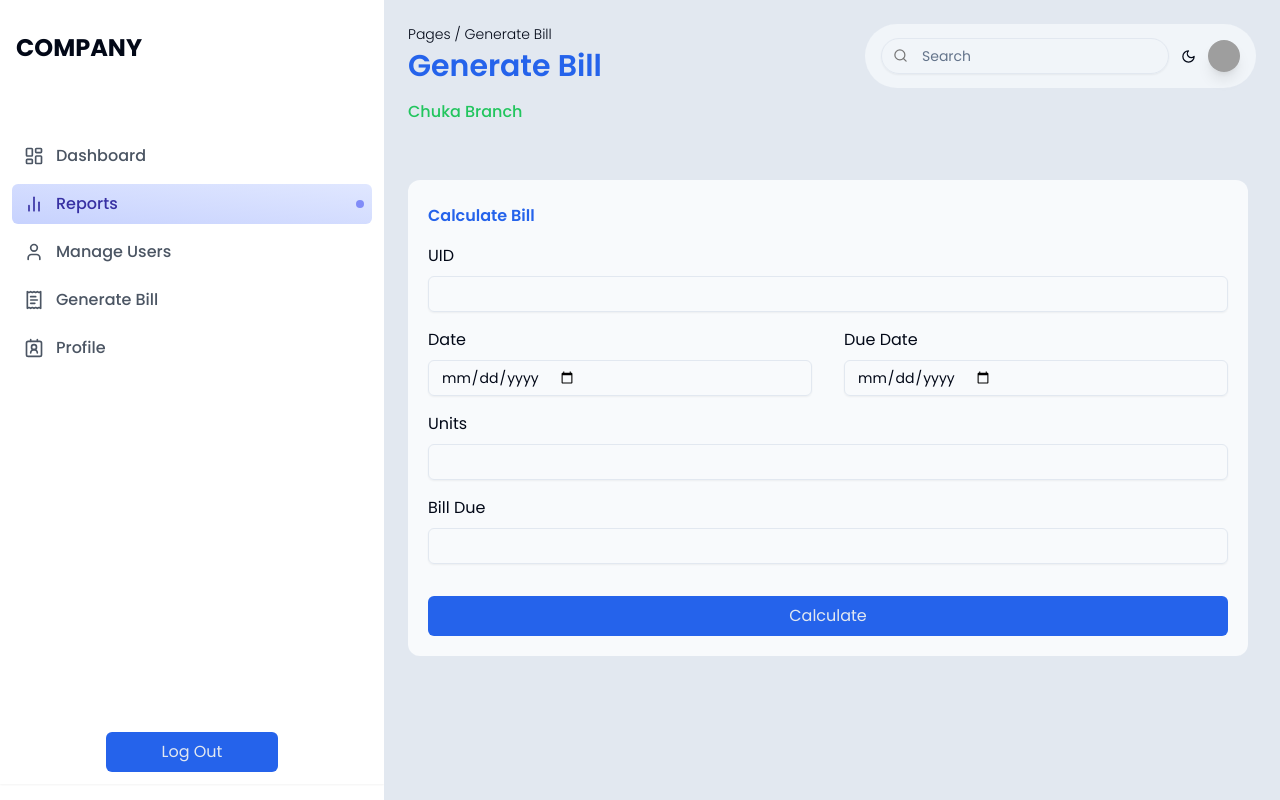
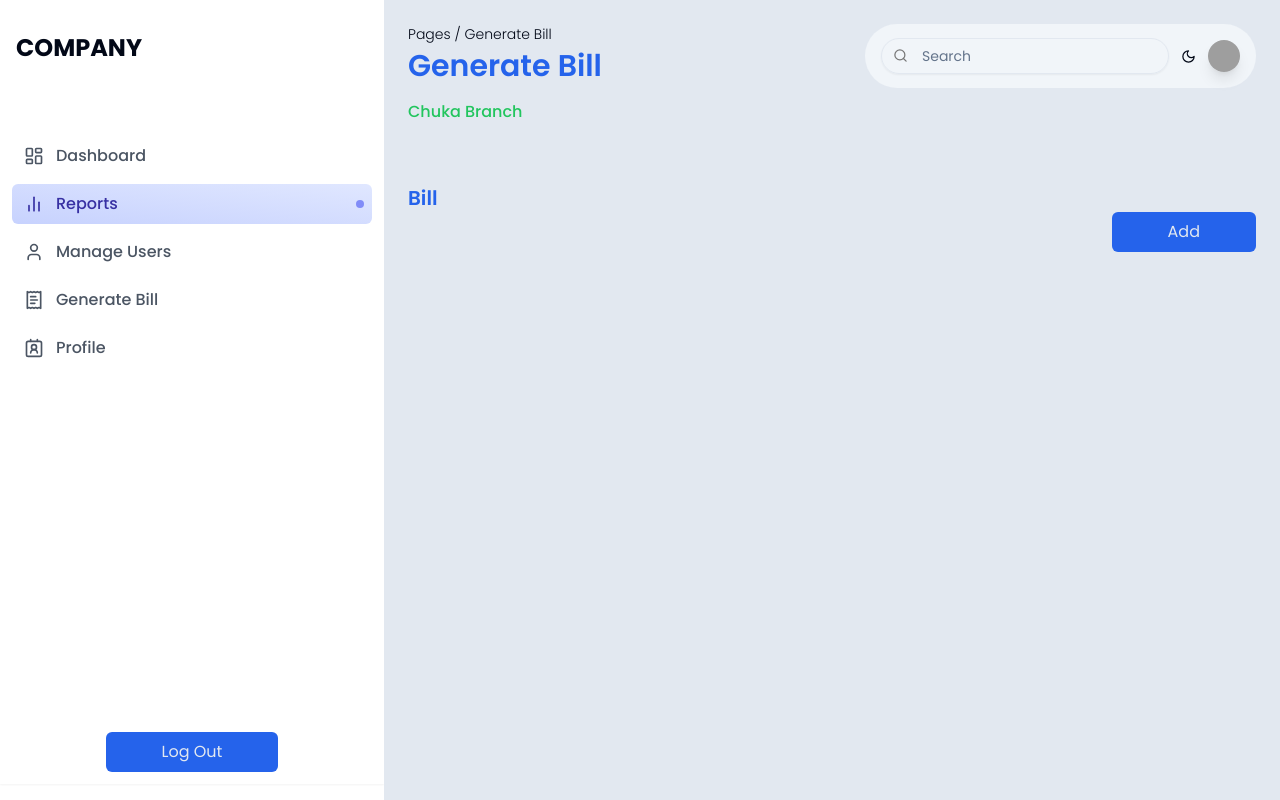
Before and after one commit to deluxesande/nextjs-ems-dashboard, a Next.js app: page /generate-bill in a window 1280 px wide. Built offline with nearby package versions, Linux system fonts and the light colour scheme; grey boxes are pictures that could not be loaded.

Commit message:
(Add): generate bill form

```diff
--- /dev/null
+++ b/components/GenerateBillForm/index.tsx
@@ -0,0 +1,83 @@
+import React, { Dispatch, SetStateAction } from "react";
+import { Input } from "@/components/ui/input";
+
+const GenerateBillForm: React.FC<{
+    setAddBill: Dispatch<SetStateAction<boolean>>;
+}> = ({ setAddBill }) => {
+    const handleSubmit = (e: React.MouseEvent<HTMLButtonElement>) => {
+        e.preventDefault();
+        setAddBill(false);
+    };
+
+    return (
+        <div
+            className="bg-slate-50 p-5 mt-14 rounded-xl"
+            style={{ width: "calc(100vw - 440px)" }}
+        >
+            <h1 className="text-primary font-semibold text-xl my-1">
+                Calculate Bill
+            </h1>
+            <div className="mt-4">
+                <label htmlFor="uid" className="text-md">
+                    UID
+                </label>
+                <Input
+                    id="uid"
+                    type="text"
+                    className="rounded-md w-full mt-2"
+                />
+            </div>
+            <div className="flex w-full gap-8">
+                <div className="mt-4 flex-1">
+                    <label htmlFor="uid" className="text-md">
+                        Date
+                    </label>
+                    <Input
+                        id="uid"
+                        type="date"
+                        className="rounded-md w-full mt-2"
+                    />
+                </div>
+                <div className="mt-4 flex-1">
+                    <label htmlFor="uid" className="text-md">
+                        Due Date
+                    </label>
+                    <Input
+                        id="uid"
+                        type="date"
+                        className="rounded-md w-full mt-2"
+                    />
+                </div>
+            </div>
+            <div className="mt-4">
+                <label htmlFor="uid" className="text-md">
+                    Units
+                </label>
+                <Input
+                    id="uid"
+                    type="text"
+                    className="rounded-md w-full mt-2"
+                />
+            </div>
+            <div className="mt-4">
+                <label htmlFor="uid" className="text-md">
+                    Bill Due
+                </label>
+                <Input
+                    id="uid"
+                    type="text"
+                    className="rounded-md w-full mt-2"
+                />
+            </div>
+            <button
+                type="submit"
+                className="bg-primary text-slate-200 px-14 py-2 w-full rounded-md mt-8"
+                onClick={handleSubmit}
+            >
+                Calculate
+            </button>
+        </div>
+    );
+};
+
+export default GenerateBillForm;
--- a/pages/generate-bill/index.tsx
+++ b/pages/generate-bill/index.tsx
@@ -1,76 +1,30 @@
+import GenerateBillForm from "@/components/GenerateBillForm";
 import SideMenuLayout from "@/components/SideMenuLayout";
-import { Input } from "@/components/ui/input";
 import Head from "next/head";
+import { useState } from "react";
 
 const GenerateBill = () => {
+    const [addBill, setAddBill] = useState(false);
+
     return (
         <SideMenuLayout page="Generate Bill" branch="Chuka">
             <Head>
                 <title>EBS | Generate Bill</title>
             </Head>
-            <div
-                className="bg-slate-50 p-5 mt-14 rounded-xl"
-                style={{ width: "calc(100vw - 440px)" }}
-            >
-                <h1 className="text-primary font-semibold text-md my-1">
-                    Calculate Bill
-                </h1>
-                <div className="mt-4">
-                    <label htmlFor="uid" className="text-md">
-                        UID
-                    </label>
-                    <Input
-                        id="uid"
-                        type="text"
-                        className="rounded-md w-full mt-2"
-                    />
+            {!addBill && (
+                <div className="flex justify-between mt-14">
+                    <h1 className="text-primary font-semibold text-xl my-1">
+                        Bill
+                    </h1>
+                    <button
+                        className="bg-primary text-slate-200 px-14 py-2 rounded-md mt-8"
+                        onClick={() => setAddBill(true)}
+                    >
+                        Add
+                    </button>
                 </div>
-                <div className="flex w-full gap-8">
-                    <div className="mt-4 flex-1">
-                        <label htmlFor="uid" className="text-md">
-                            Date
-                        </label>
-                        <Input
-                            id="uid"
-                            type="date"
-                            className="rounded-md w-full mt-2"
-                        />
-                    </div>
-                    <div className="mt-4 flex-1">
-                        <label htmlFor="uid" className="text-md">
-                            Due Date
-                        </label>
-                        <Input
-                            id="uid"
-                            type="date"
-                            className="rounded-md w-full mt-2"
-                        />
-                    </div>
-                </div>
-                <div className="mt-4">
-                    <label htmlFor="uid" className="text-md">
-                        Units
-                    </label>
-                    <Input
-                        id="uid"
-                        type="text"
-                        className="rounded-md w-full mt-2"
-                    />
-                </div>
-                <div className="mt-4">
-                    <label htmlFor="uid" className="text-md">
-                        Bill Due
-                    </label>
-                    <Input
-                        id="uid"
-                        type="text"
-                        className="rounded-md w-full mt-2"
-                    />
-                </div>
-                <button className="bg-primary text-slate-200 px-14 py-2 w-full rounded-md mt-8">
-                    Calculate
-                </button>
-            </div>
+            )}
+            {addBill && <GenerateBillForm setAddBill={setAddBill} />}
         </SideMenuLayout>
     );
 };
--- a/pages/users/index.tsx
+++ b/pages/users/index.tsx
@@ -14,7 +14,7 @@ const GenerateBill = () => {
                 className="bg-slate-50 p-5 mt-14 rounded-xl"
                 style={{ width: "calc(100vw - 440px)" }}
             >
-                <h1 className="text-primary font-semibold text-md my-1">
+                <h1 className="text-primary font-semibold text-xl my-1">
                     Add User
                 </h1>
                 <div className="mt-4">
```
